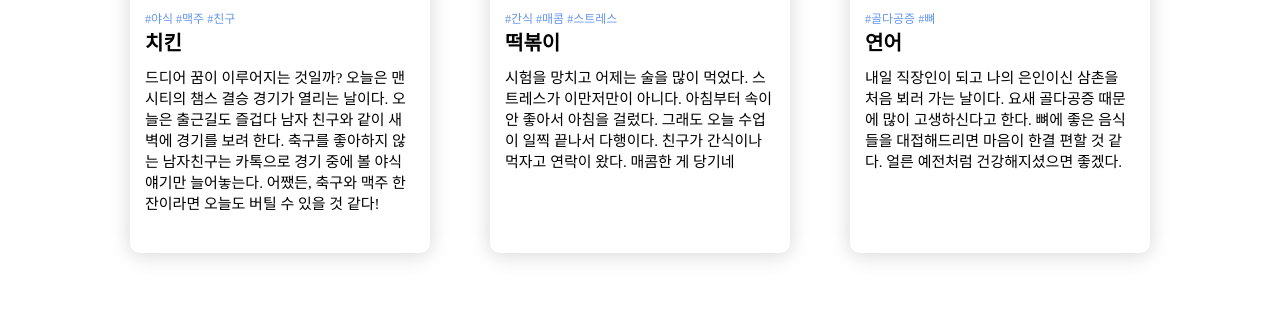
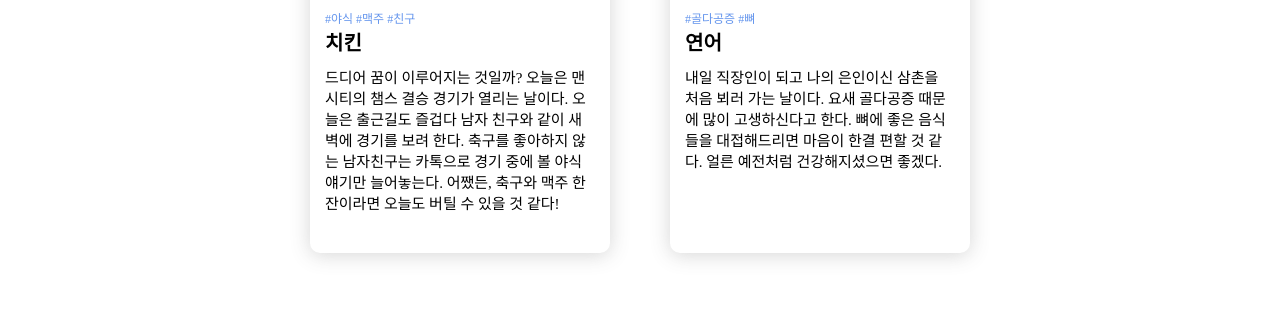
Before and after one commit to ThisIsHwang/RecommendMeFood, a Flask app: template templates/home.html in a window 1280 px wide. Shown: the part 351-685 px from the top of the page. Run offline with Flask 2, Linux system fonts and the light colour scheme; the template is opened without the code that fills it, so the values that code supplies are empty.

Commit message:
Delete one thing
Delete one thing

```diff
--- a/templates/home.html
+++ b/templates/home.html
@@ -37,20 +37,6 @@
                         남자 친구와 같이 새벽에 경기를 보려 한다.
                         축구를 좋아하지 않는 남자친구는 카톡으로 경기 중에 볼 야식 얘기만 늘어놓는다.
                         어쨌든, 축구와 맥주 한 잔이라면 오늘도 버틸 수 있을 것 같다!</p>
-                </div>
-            </div>
-            <div class="card">
-                <div class="card-banner">
-                    <img src="https://images.unsplash.com/photo-1580651315530-69c8e0026377?ixid=MnwxMjA3fDB8MHxzZWFyY2h8MXx8dHRlb2tib2traXxlbnwwfHwwfHw%3D&ixlib=rb-1.2.1&auto=format&fit=crop&w=500&q=60">
-                </div>
-                <div class="card-body">
-                    <p class="hastag">#간식 #매콤 #스트레스</p>
-                    <p class="title">떡볶이</p>
-                    <p class="desc">시험을 망치고 어제는 술을 많이 먹었다. 스트레스가 이만저만이 아니다.
-                        아침부터 속이 안 좋아서 아침을 걸렀다.
-                        그래도 오늘 수업이 일찍 끝나서 다행이다.
-                        친구가 간식이나 먹자고 연락이 왔다.
-                        매콤한 게 당기네</p>
                 </div>
             </div>
             <div class="card">
```
